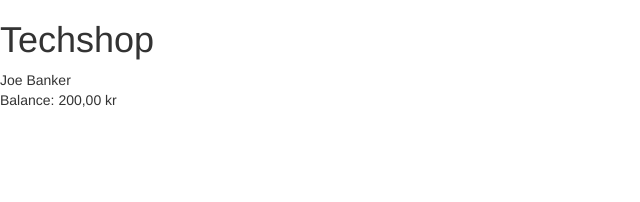
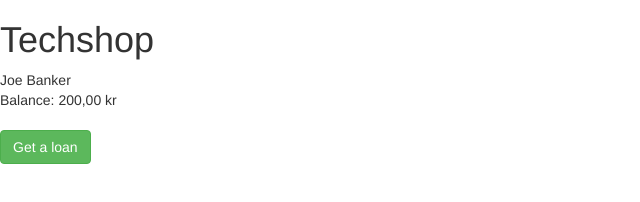
Before and after one commit to MichalPajestka/TechShopChallenge, a website: page index.html in a window 1280 px wide. Shown: the whole page, without its empty margins (0-640 px from the left). Drawn offline with nearby package versions, Linux system fonts and the light colour scheme.

Commit message:
-Created bank branch -Added "Get a loan" button -Created a prompt for entering loan amount

```diff
--- a/index.html
+++ b/index.html
@@ -19,7 +19,8 @@
         </div>
         <div id="loan-container">
             <span id="outstanding-loan"></span>
-
+            <br>
+            <button class="btn btn-success" onclick="getALoan()">Get a loan</button>
         </div>
     </div>
 </body>
--- a/script.js
+++ b/script.js
@@ -1,2 +1,13 @@
 let totalBalance = "200";
 document.getElementById("accountBalance").innerHTML = new Intl.NumberFormat('no-NO', {style: 'currency', currency: 'NOK' }).format(totalBalance);
+
+function getALoan() {
+    let outstandingLoan = "";
+    let  loan = prompt("Enter amount: ");
+    if(loan == null || loan == "") {
+        alert("Invalid amount");
+    } else {
+        outstandingLoan = "Your loan: " + loan;
+    }
+    document.getElementById("outstanding-loan").innerHTML = outstandingLoan;
+}
```
